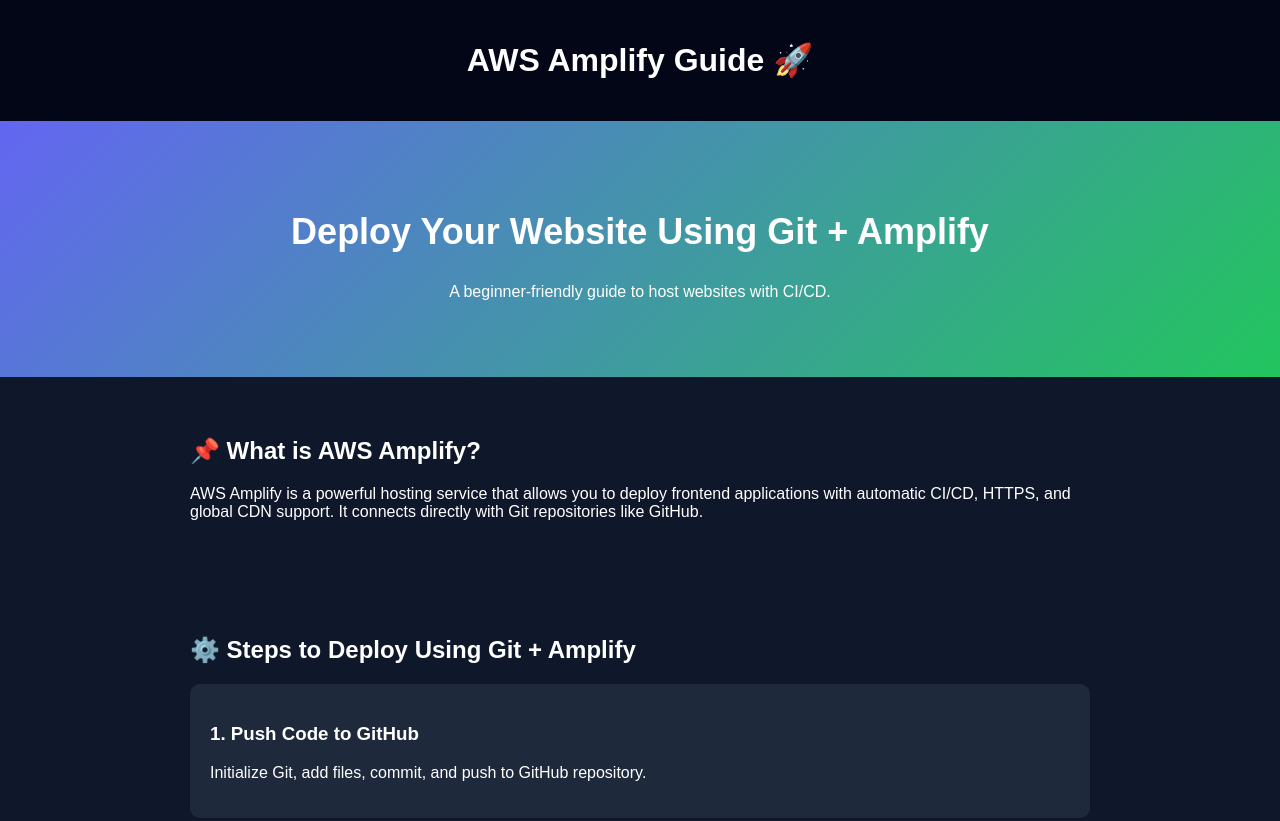
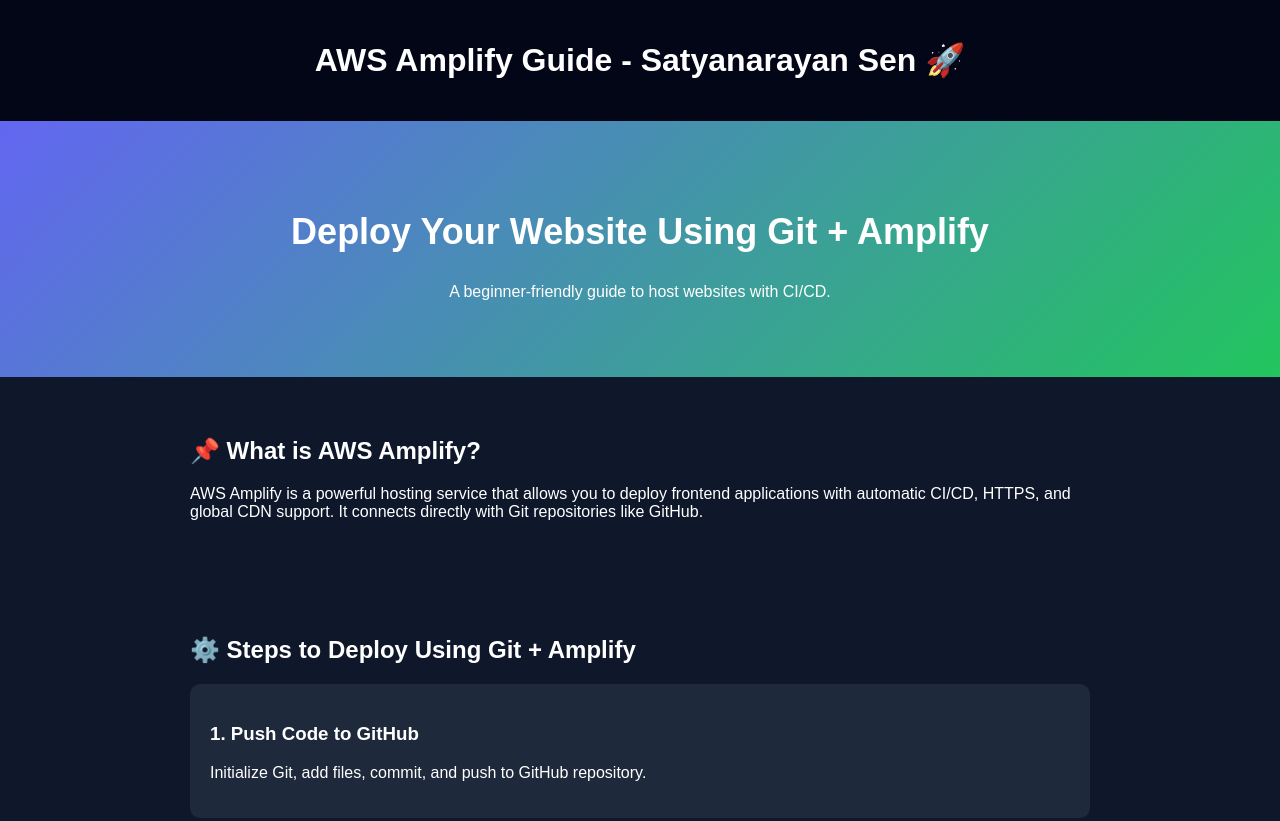
Before and after one commit to Satyanarayan4434/amplify-with-github, a plain HTML site: page index.html in a window 1280 px wide. Shown: the top 821 px of the page. Drawn offline with Linux system fonts and the light colour scheme.

Commit message:
UI change

```diff
--- a/index.html
+++ b/index.html
@@ -9,7 +9,7 @@
 <body>
 
 <header class="nav">
-  <h1>AWS Amplify Guide 🚀</h1>
+  <h1>AWS Amplify Guide - Satyanarayan Sen 🚀</h1>
 </header>
 
 <section class="hero">
```
